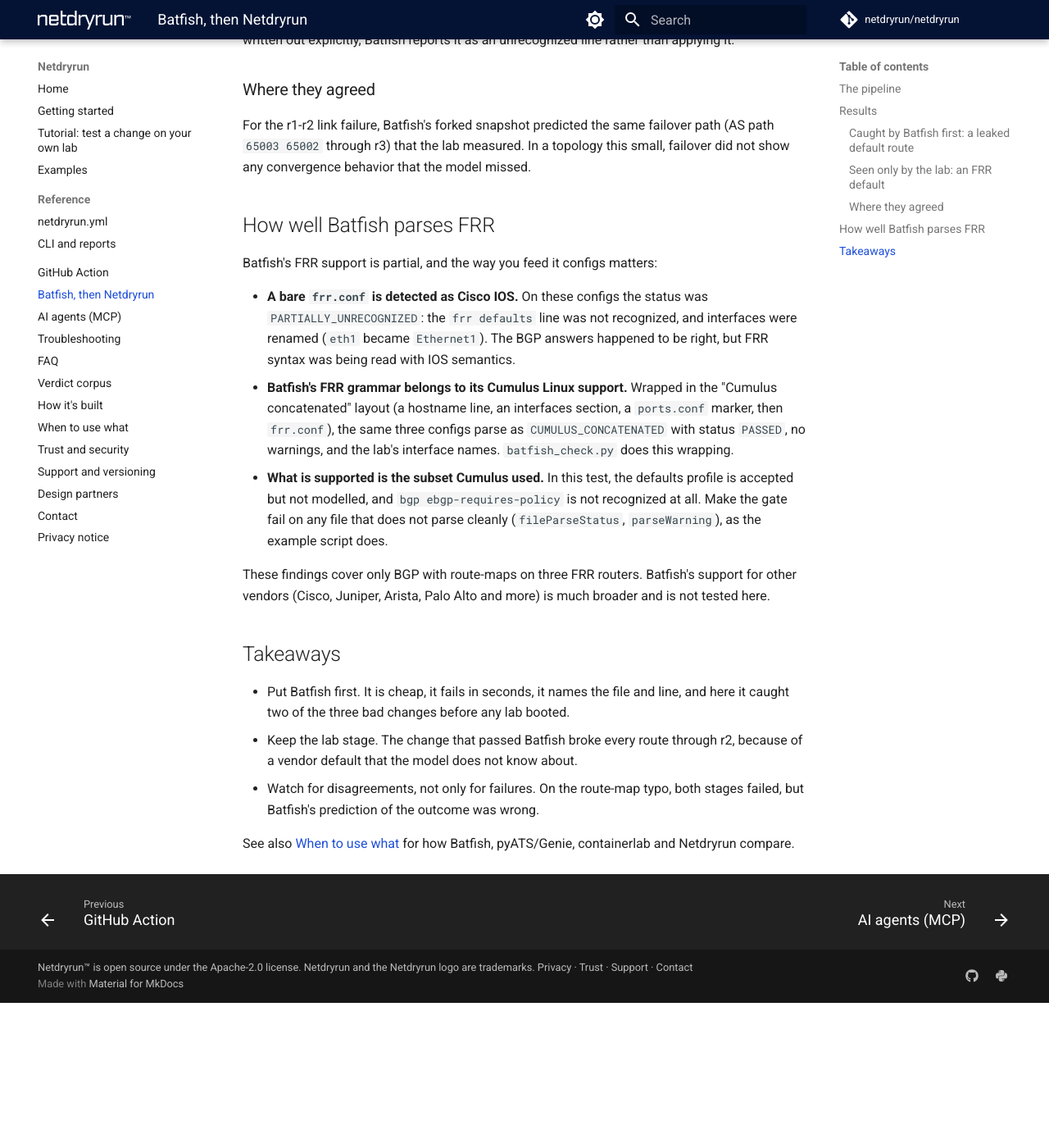
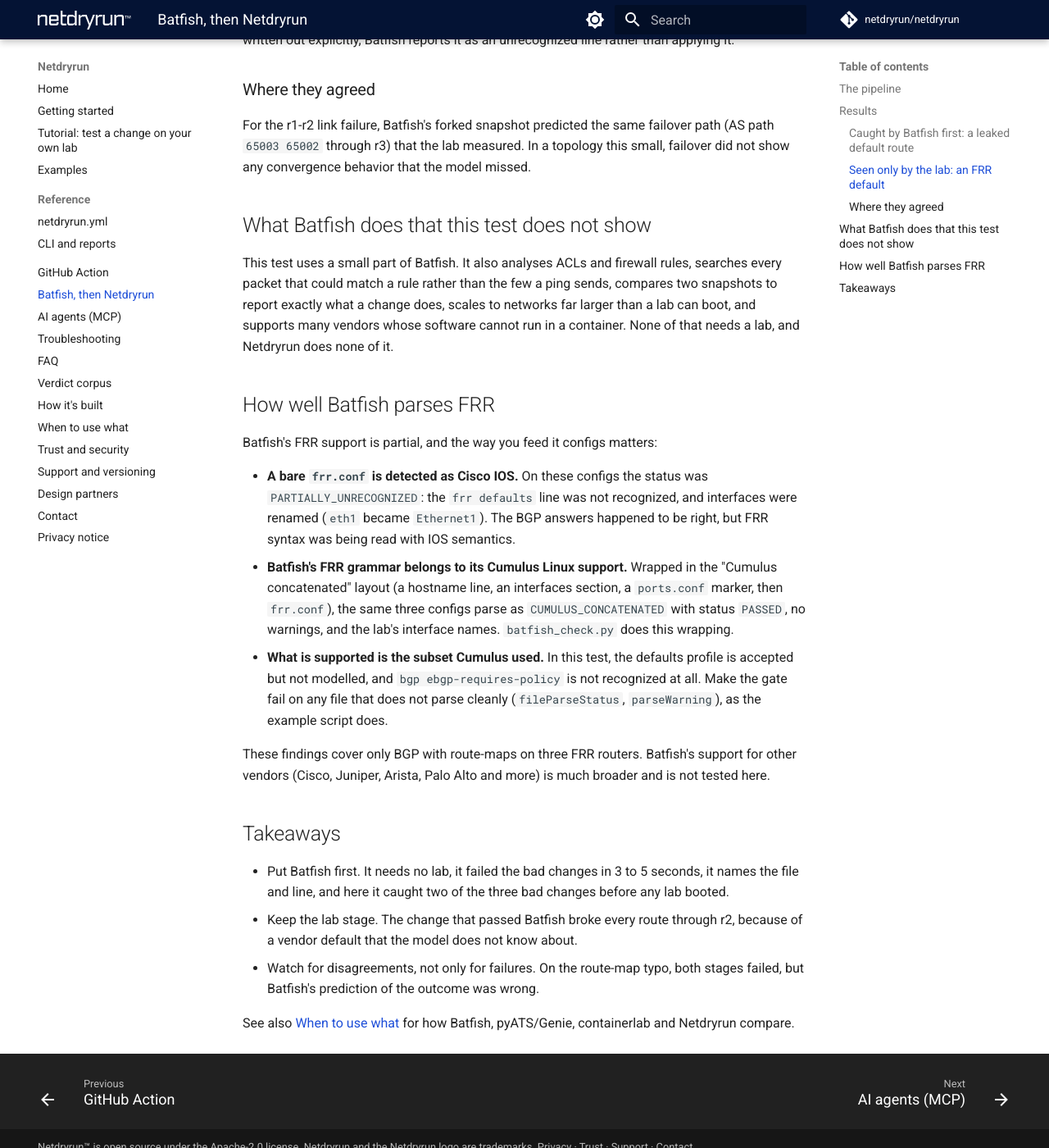
Before and after one commit to actions-marketplace-validations/netdryrun_Netdryrun, an MkDocs documentation site: the page built from website/docs/batfish.md, in a window 1280 px wide and 1400 px high, scrolled down 2645 px. Shown: the whole window at 82% size. Built offline with MkDocs 1.6.1 and Material for MkDocs 9.7.7, drawn with Linux system fonts in a browser that asks for light colours; plug-ins that fetch from the network failed and are left out; comment, search, counter and statistics services are not loaded; before the commit the page ends 3868 px from its top, so only the background shows below that; some of the changed text lies outside the part shown.

Commit message:
Batfish pipeline: exact run steps, service wait, Batfish strengths, no unmeasured claims

```diff
--- a/website/docs/batfish.md
+++ b/website/docs/batfish.md
@@ -5,7 +5,7 @@
 
 # Batfish, then Netdryrun
 
-[Batfish](https://batfish.org) and Netdryrun™ answer different questions. Batfish reads configs and models the network: it is fast and needs nothing to boot. Netdryrun boots the configs in a containerlab lab and checks what the routing software really does. Run Batfish first on every commit, and boot the lab only when it passes.
+[Batfish](https://batfish.org) and Netdryrun™ answer different questions. Batfish reads configs and models the network: nothing has to boot, and in the runs below it answered in 3 to 5 seconds. Netdryrun boots the configs in a containerlab lab and checks what the routing software really does. Run Batfish first on every commit, and boot the lab only when it passes.
 
 This page reports one measured run of that pipeline: four versions of a small FRR network, each tested by both stages. The code is in [`examples/batfish-pipeline`](https://github.com/netdryrun/netdryrun/tree/main/examples/batfish-pipeline).
 
@@ -70,7 +70,7 @@
 
 ### Caught by Batfish first: a leaked default route
 
-r2 starts sending r1 a default route. Batfish reports, three seconds after the commit, that r1 learns `0.0.0.0/0` from r2 and passes it on to r3. The lab finds the same leak on r1 (received but not selected) after about a minute. Stopping at the Batfish stage saves the lab run.
+r2 starts sending r1 a default route. In a 3-second run, Batfish reports that r1 learns `0.0.0.0/0` from r2 and passes it on to r3. The lab finds the same leak on r1 (received but not selected) after about a minute. Stopping at the Batfish stage saves the lab run.
 
 The route-map typo is also caught first: Batfish's `undefinedReferences` question names the missing `ALLOW-AL` and its line. Its routing model, though, still predicts that r1 uses the direct path to r2. FRR denies everything through a route-map that does not exist, so in the lab r1 receives nothing from r2 and reaches r2's LAN through r3. Ping still works; only the best-path check and the prefix count fail. The gate would fail in both stages, but only the lab shows what the network would really do.
 
@@ -84,6 +84,10 @@
 
 For the r1-r2 link failure, Batfish's forked snapshot predicted the same failover path (AS path `65003 65002` through r3) that the lab measured. In a topology this small, failover did not show any convergence behavior that the model missed.
 
+## What Batfish does that this test does not show
+
+This test uses a small part of Batfish. It also analyses ACLs and firewall rules, searches every packet that could match a rule rather than the few a ping sends, compares two snapshots to report exactly what a change does, scales to networks far larger than a lab can boot, and supports many vendors whose software cannot run in a container. None of that needs a lab, and Netdryrun does none of it.
+
 ## How well Batfish parses FRR
 
 Batfish's FRR support is partial, and the way you feed it configs matters:
@@ -96,7 +100,7 @@
 
 ## Takeaways
 
-- Put Batfish first. It is cheap, it fails in seconds, it names the file and line, and here it caught two of the three bad changes before any lab booted.
+- Put Batfish first. It needs no lab, it failed the bad changes in 3 to 5 seconds, it names the file and line, and here it caught two of the three bad changes before any lab booted.
 - Keep the lab stage. The change that passed Batfish broke every route through r2, because of a vendor default that the model does not know about.
 - Watch for disagreements, not only for failures. On the route-map typo, both stages failed, but Batfish's prediction of the outcome was wrong.
 
```
Also changed, not shown: examples/batfish-pipeline/README.md, 1 other file.
